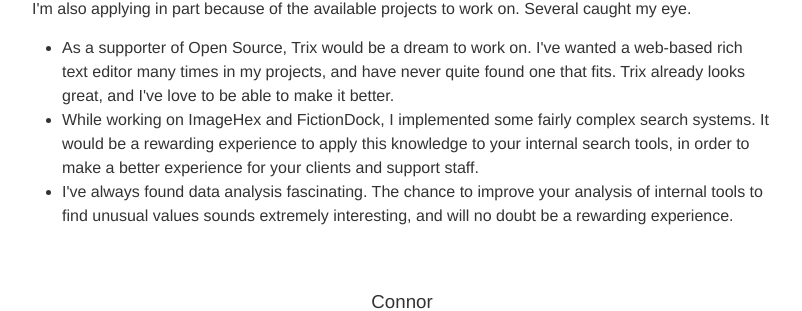
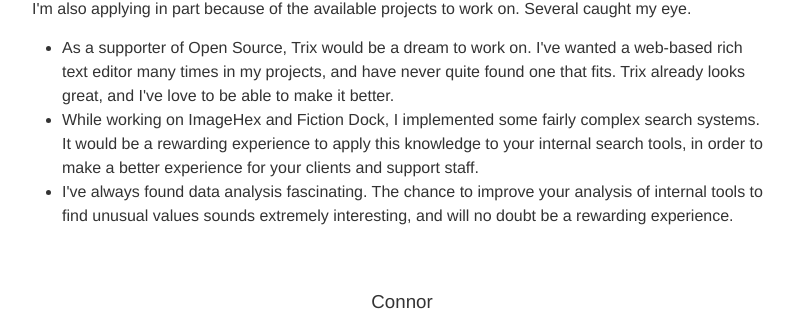
Before and after one commit to noidedmedia/noidedmedia.github.io, a Jekyll site: the page built from basecamp/index.html, in a window 1280 px wide and 900 px high, scrolled down 4553 px. Shown: the part 149-460 px from the top of the window, without its empty margins (238-1040 px from the left). Built offline with Jekyll 4.4.1, drawn with Linux system fonts in a browser that asks for light colours; some of the changed text lies outside the part shown.

Commit message:
Copy edit

```diff
--- a/basecamp/index.html
+++ b/basecamp/index.html
@@ -34,7 +34,7 @@
 
     <p><a href="https://www.imagehex.com/">ImageHex</a> is an art website – still in development – with the goal of making commissioning art online an easier, more enjoyable process for both artists and clients. It's built with Rails, and has been a huge undertaking, with more than 1800 commits in our GitHub repository.
 
-    <p><b>Anthony</b>: ImageHex has been a great learning experience, as well as a great challenge. When I started it, I'd never done any website of even half its size or complexity. This, of course, resulted in an unmaintainable initial version which we threw out. The latest version is <i>much</i> better, and makes better use of Rails as a framework. It also served as an opportunity for me to learn SQL, so we could do all of our complex queries in the DB itself as opposed to in a <code>.map</code>. While I mainly do backend work, I wrote a healthy amount of React.js for this project, to improve the user experience in different areas.
+    <p><b>Anthony</b>: ImageHex has been a great learning experience, as well as a great challenge. When I started it, I'd never done any website of even half its size or complexity. This, of course, resulted in an unmaintainable initial version which we threw out. The latest version is <i>much</i> better, and makes better use of Rails as a framework. It also served as an opportunity for me to learn SQL, so we could do all of our complex queries in the DB itself as opposed to in a <code>.map</code>. While I mainly do backend work, I wrote a healthy amount of React.js for this project to improve the user experience in different areas.
 
     <p><b>Connor</b>: ImageHex has been a labour of love over the past year and a half. We've gone to great lengths to make the site both look good and work well. The site is still very rough around the edges, but it's fast, functional, and I think it's been a huge accomplishment for two 18-year-olds working in their spare time. I started from scratch, with no prior web development experience. Over the length of the project I've learned HTML, CSS/SCSS, Git, JavaScript, jQuery, React.js, and Rails, all with a healthy dose of Google and some trial-and-error.
 
@@ -109,15 +109,17 @@
     In a world where I've had people tell me to scrap my ideas because they could only make millions instead of billions, we need more of that.
     <p>
     This philosophy (as well as the reputation of your products) means that I can trust that your company will focus on what actually matters, as opposed to desperately sprinting towards some arbitrary funding goal.
+
     <p><b>Projects I'm Interested In</b></p>
     <p>I'm also applying in part because of the available projects to work on.
       Several caught my eye.
       <ul>
         <li>As a supporter of Open Source, Trix would be a dream to work on. I've wanted a web-based rich text editor many times in my projects, and have never quite found one that fits. Trix already looks great, and I've love to be able to make it better.</li>
-        <li>While working on ImageHex and FictionDock, I implemented some fairly complex search systems. It would be a rewarding experience to apply this knowledge to your internal search tools, in order to make a better experience for your clients and support staff.</li>
+        <li>While working on ImageHex and Fiction Dock, I implemented some fairly complex search systems. It would be a rewarding experience to apply this knowledge to your internal search tools, in order to make a better experience for your clients and support staff.</li>
         <li>I've always found data analysis fascinating. The chance to improve your analysis of internal tools to find unusual values sounds extremely interesting, and will no doubt be a rewarding experience.</li>
       </ul>
     </p>
+
     <h3>Connor</h3>
     <p>I'm applying for an internship for two main reasons: I love making users happy and I love companies that are committed to making things <i>better</i>. Basecamp is well-known for making users happy and for being good stewards to the community with open source projects like Rails.
 
```
